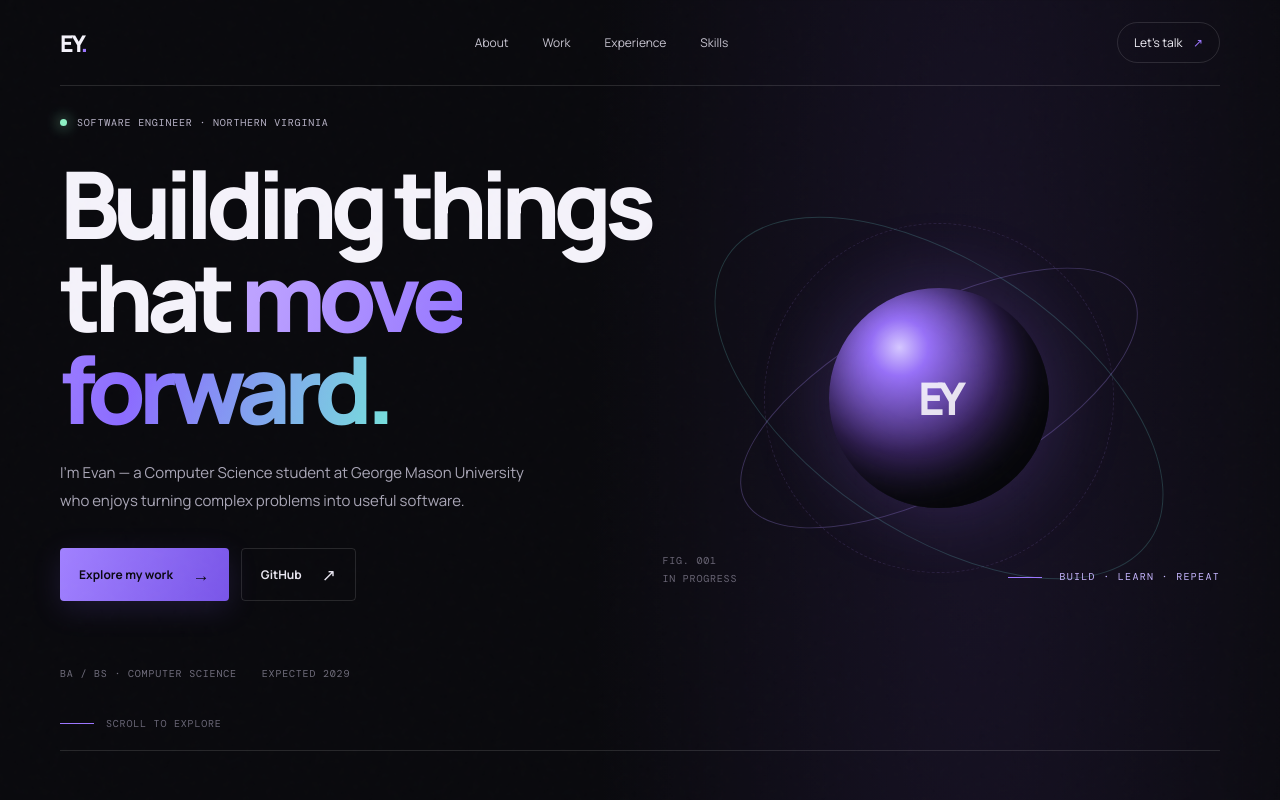
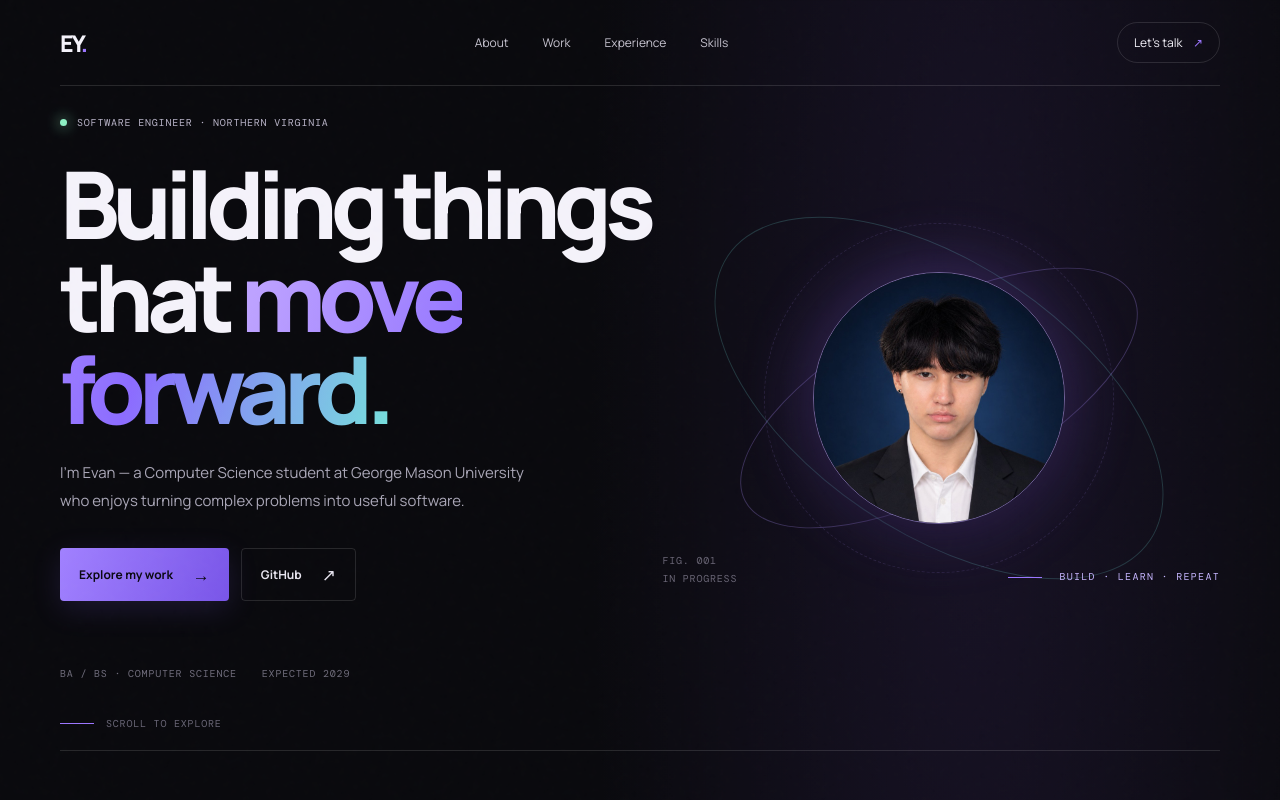
Before and after one commit to Evan0x/evan0x.github.io, a React (Vite) app: page / in a window 1280 px wide. Shown: the top 800 px of the page. Built offline with nearby package versions, Linux system fonts and the light colour scheme.

Commit message:
Put Evan's portrait in the hero.
The homepage now shows the headshot inside the existing orbital graphic.

```diff
--- a/src/App.jsx
+++ b/src/App.jsx
@@ -37,9 +37,11 @@ function App() {
             </div>
             <div className="hero-meta"><span>BA / BS · COMPUTER SCIENCE</span><span>EXPECTED 2029</span></div>
           </div>
-          <div className="hero-art" aria-label="Abstract orbital graphic">
+          <div className="hero-art">
             <div className="orbit orbit-one" /><div className="orbit orbit-two" /><div className="orbit orbit-three" />
-            <div className="planet"><span>EY</span></div>
+            <div className="portrait">
+              <img src="/images/evan-yibole.jpg" alt="Portrait of Evan Yibole" width={800} height={800} decoding="async" fetchPriority="high" />
+            </div>
             <div className="art-caption"><span className="caption-line" /> BUILD · LEARN · REPEAT</div>
             <div className="art-index">FIG. 001<br />IN PROGRESS</div>
           </div>
--- a/src/styles.css
+++ b/src/styles.css
@@ -59,3 +59,8 @@
   .project-shot img,.feature-project,.billboard-project,.agent-project,.project-actions a{transition:none}
   .feature-project:hover .project-shot img,.billboard-project:hover .project-shot img,.agent-project:hover .project-shot img{transform:none}
 }
+
+.portrait{width:252px;height:252px;border-radius:50%;overflow:hidden;position:relative;z-index:1;border:1px solid rgba(189,168,255,.55);box-shadow:0 0 72px rgba(149,106,255,.32),0 16px 36px rgba(0,0,0,.4)}
+.portrait img{display:block;width:100%;height:100%;object-fit:cover;object-position:center 22%}
+@media(max-width:800px){.portrait{width:168px;height:168px}}
+@media(max-width:480px){.portrait{width:148px;height:148px}}
```
Also changed, not shown: public/images/evan-yibole.jpg (added).
